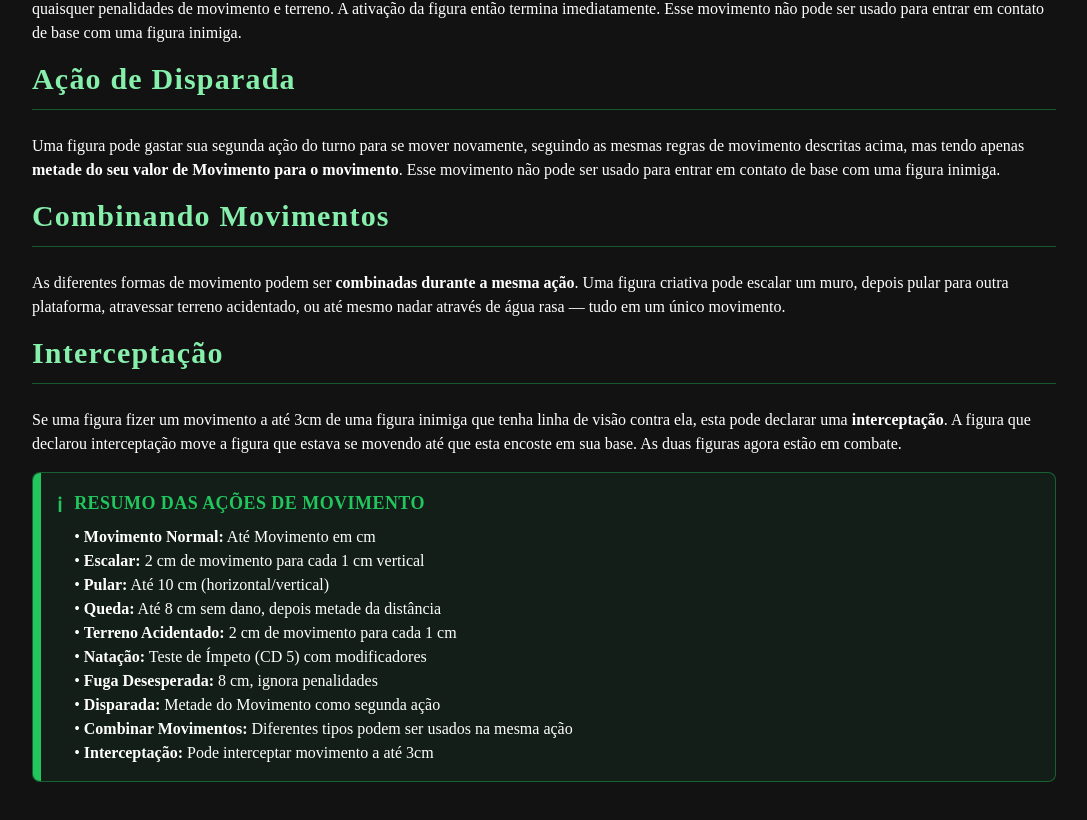
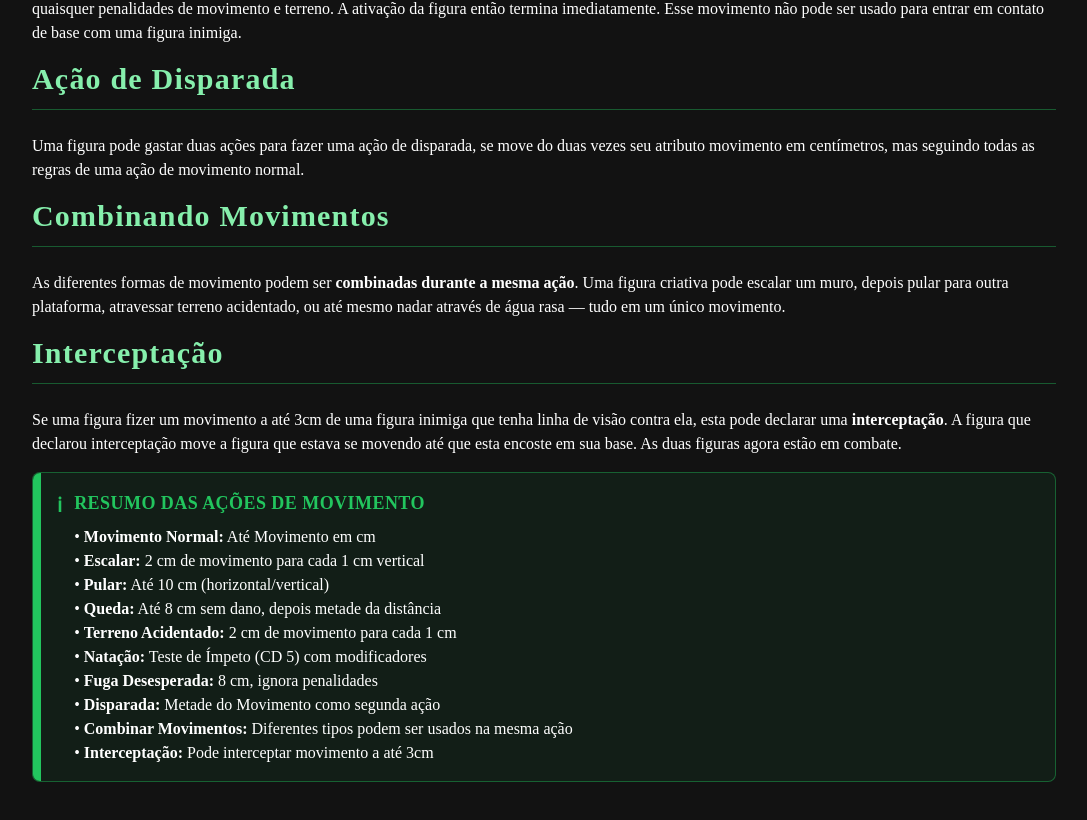
Before and after one commit to David-Bugaboo/Twentyheim, a React (Vite) app: page /rules/movement-actions in a window 1280 px wide. Shown: the part 2019-2839 px from the top of the page, without its empty margins (96-1183 px from the left). Built offline with nearby package versions, Linux system fonts and the light colour scheme.

Commit message:
Atualizar o MovementActionsPage.tsx

```diff
--- a/src/pages/rules/MovementActionsPage.tsx
+++ b/src/pages/rules/MovementActionsPage.tsx
@@ -235,12 +235,7 @@ function MovementActionsPage() {
               <HeaderH1>Ação de Disparada</HeaderH1>
             </div>
             <MobileText>
-              Uma figura pode gastar sua segunda ação do turno para se mover
-              novamente, seguindo as mesmas regras de movimento descritas acima,
-              mas tendo apenas{" "}
-              <strong>metade do seu valor de Movimento para o movimento</strong>
-              . Esse movimento não pode ser usado para entrar em contato de base
-              com uma figura inimiga.
+              Uma figura pode gastar duas ações para fazer uma ação de disparada, se move do duas vezes seu atributo movimento em centímetros, mas seguindo todas as regras de uma ação de movimento normal.
             </MobileText>
 
             <div id="combinando-movimentos">
```
